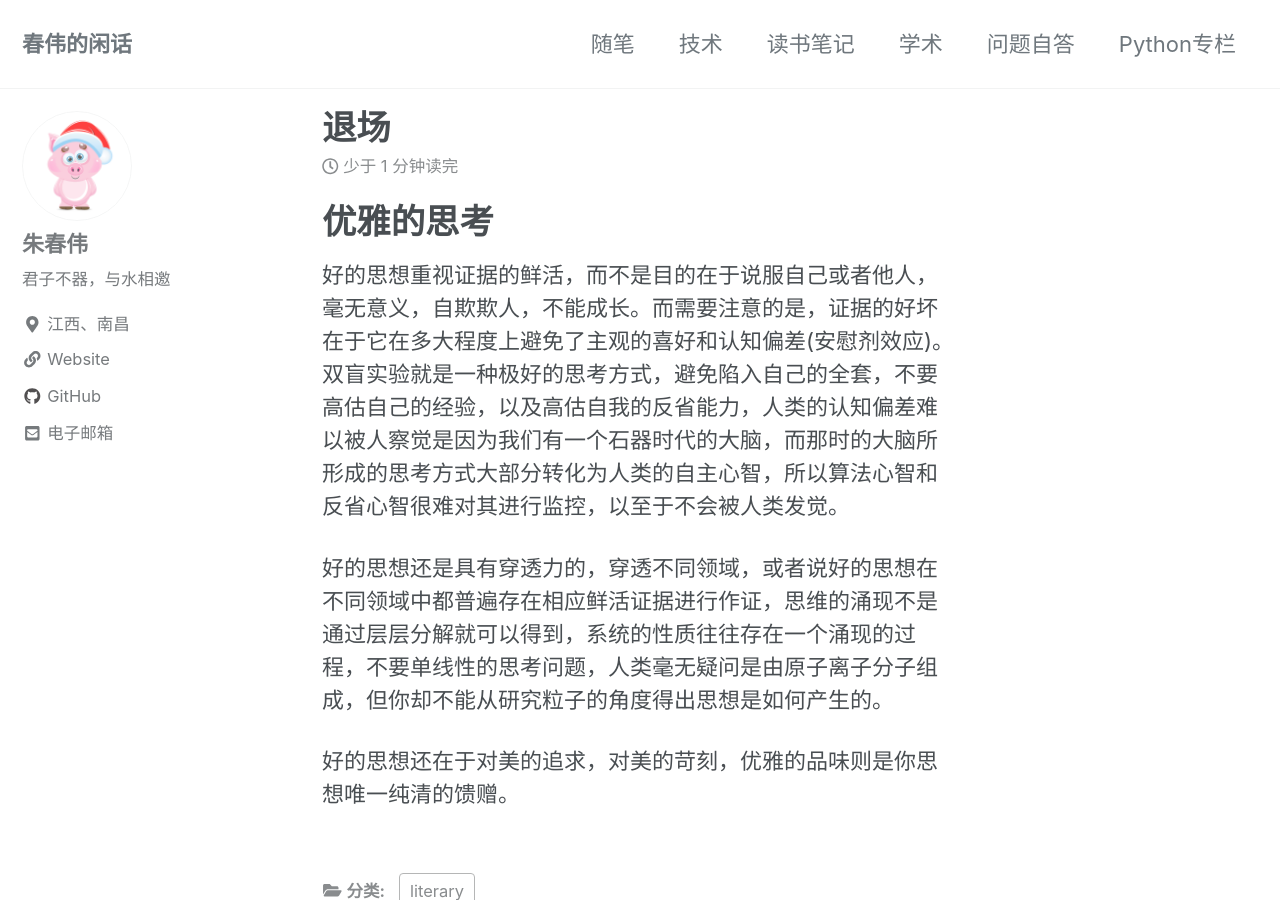
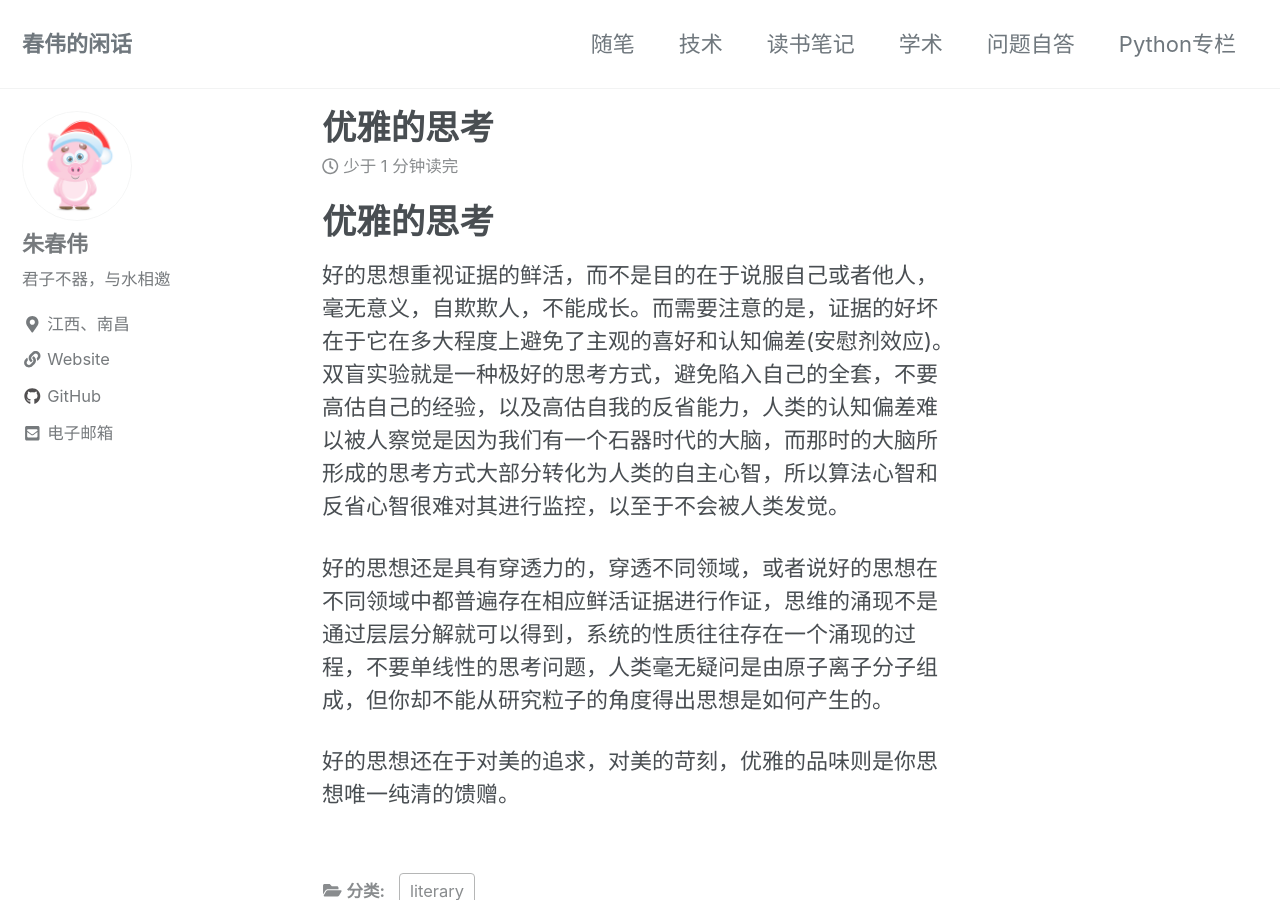
Before and after one commit to chunweizhu/chunweizhu.github.io, a Jekyll site: the page built from _posts/literary/2019-09-21-Elegant_thinking.md, in a window 1280 px wide and 900 px high. Built offline with Jekyll 4.4.1, drawn with Linux system fonts in a browser that asks for light colours; cached includes are drawn as plain includes.

Commit message:
change elegant-thinking

```diff
--- a/_posts/literary/2019-09-21-Elegant_thinking.md
+++ b/_posts/literary/2019-09-21-Elegant_thinking.md
@@ -1,5 +1,5 @@
 ---
-title: 退场
+title: 优雅的思考
 categories:
   - literary
 published: true
```
Also changed, not shown: _posts/Python/2019-10-17-CLaunage-SLinkList.md (+1 -0 lines).
